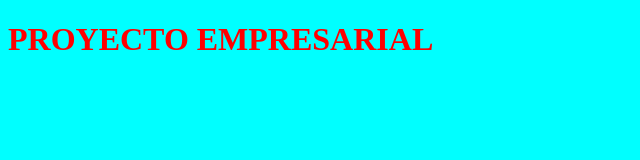
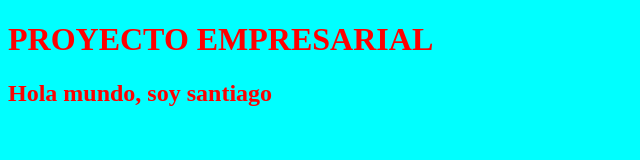
Before and after one commit to santiagoamez/Prueba_curso, a plain HTML site: page index.html in a window 1280 px wide. Shown: the whole page, without its empty margins (0-640 px from the left). Drawn offline with Linux system fonts and the light colour scheme.

Commit message:
Update index.html

```diff
--- a/index.html
+++ b/index.html
@@ -9,5 +9,6 @@
 </head>
 <body>
     <h1>PROYECTO EMPRESARIAL</h1>
+    <h2>Hola mundo, soy santiago </h2>
 </body>
 </html>
```
